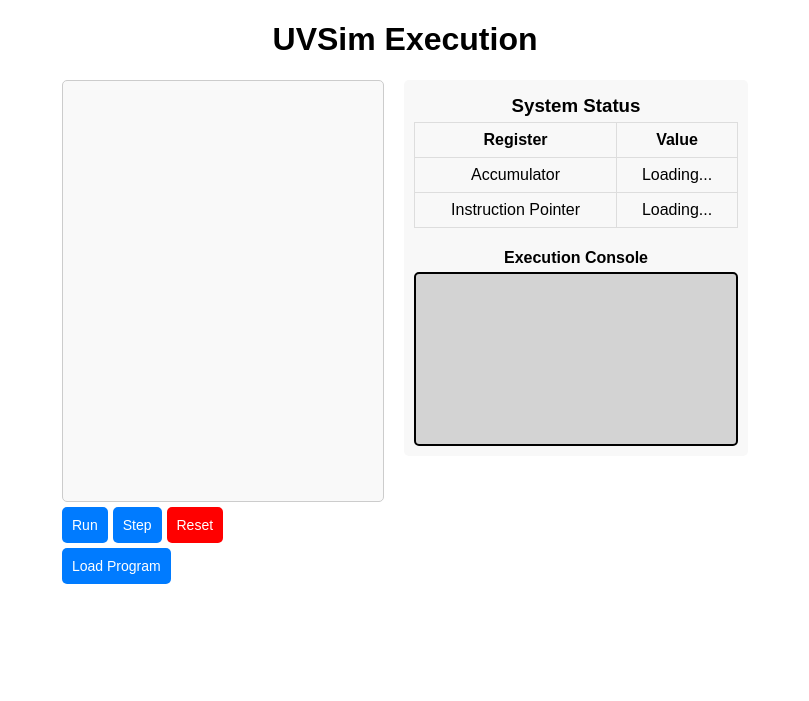
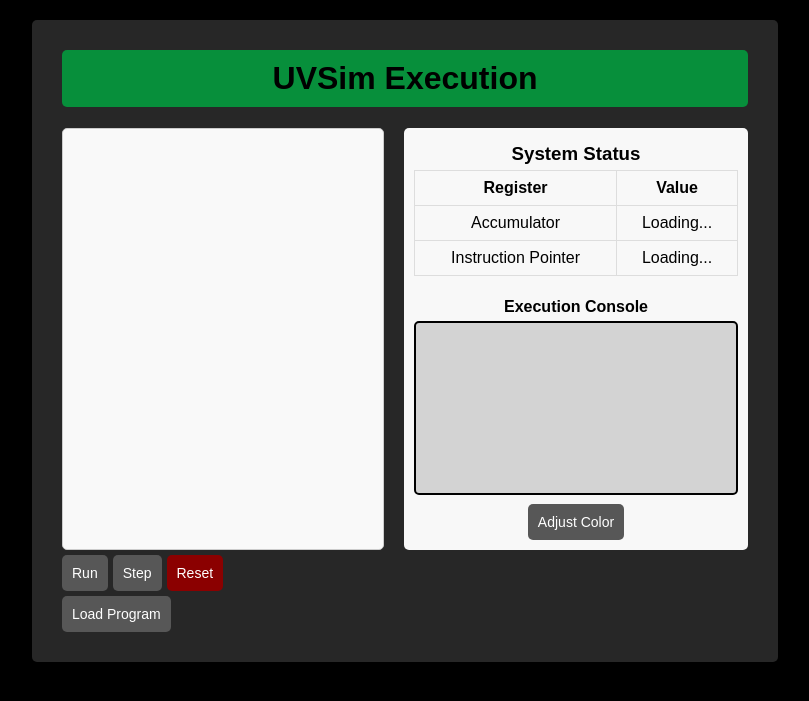
Before and after one commit to lrivera238/UVSim, a Flask app: page / in a window 1280 px wide. Shown: the top 701 px of the page, without its empty margins (235-1044 px from the left). Run offline with Flask 2, Linux system fonts and the light colour scheme; parts of the project's set-up code (start-up, migrations or seed data) failed here and were passed over.

Commit message:
EB - Styalized the page, got custom colors working

```diff
--- a/app/static/script.js
+++ b/app/static/script.js
@@ -236,5 +236,52 @@ function stepInstruction(userInput = null) {
         });
 }
 
+function changeColor() {
+    var r = document.querySelector(':root');
+    let inputs = [];
+    for (let i = 0; i < 4; i++) {
+        let userInput = prompt(`Enter 4 hexadecimal colors:`);
+        if (userInput == "" || userInput == null) {
+            break;
+        }
+        if (userInput[0] != '#') {
+            userInput = "#" + userInput
+        }
+        if (userInput.length > 7) {
+            userInput = userInput.slice(0,7)
+        }
+        inputs.push(userInput);
+    }
+    if (inputs.length == 4) {
+        r.style.setProperty('--backdrop', inputs[0])
+        //localStorage.setItem("--backdrop", str(inputs[0]))
+        r.style.setProperty('--background', inputs[1])
+        //localStorage.setItem("--background", str(inputs[1]))
+        r.style.setProperty('--primary', inputs[2])
+        //localStorage.setItem("--primary", str(inputs[2]))
+        r.style.setProperty('--secondary', inputs[3])
+        //localStorage.setItem("--secondary", str(inputs[3]))
+    }
+}
+
+// quick attempt at saving the config, didn't work but might be useful dead code regardless
+
+/*
+function getCookies() {
+    document.getElementById("refresh").addEventListener("click", (event) => {
+        window.location.reload();
+      });
+    if(localStorage.getItem("--backdrop") != null)
+        document.documentElement.style.setProperty("--backdrop", localStorage.getItem("--backdrop"));
+    if(localStorage.getItem("--background") != null)
+        document.documentElement.style.setProperty("--background", localStorage.getItem("--background"));
+    if(localStorage.getItem("--primary") != null)
+        document.documentElement.style.setProperty("--primary", localStorage.getItem("--primary"));
+    if(localStorage.getItem("--secondary") != null)
+        document.documentElement.style.setProperty("--secondary", localStorage.getItem("--secondary"));
+}
+*/
 // Fetch memory and status on page load
 window.onload = fetchMemory;
+
+// window.onload = getCookies;
--- a/app/static/styles.css
+++ b/app/static/styles.css
@@ -1,7 +1,32 @@
+:root {
+    --backdrop: #000000;
+    --background: #272727;
+    --primary: #078f3b;
+    --secondary: #575757;
+}
+
 body {
     font-family: Arial, sans-serif;
     text-align: center;
     margin: 20px;
+}
+
+.backdrop {
+    background-color: var(--backdrop);
+}
+
+.background {
+    background-color: var(--background);
+    padding: 30px;
+    display: inline-block;
+    border-radius: 5px;
+}
+
+.title {
+    background-color: var(--primary);
+    padding: 10px;
+    margin-top: 0px;
+    border-radius: 5px;
 }
 
 .container {
@@ -59,8 +84,8 @@ body {
 
 .memory-input:focus {
     outline: none;
-    border-color: #007BFF;
-    box-shadow: 0 0 5px #007BFF;
+    border-color: var(--primary);
+    box-shadow: 0 0 5px var(--primary);
 }
 
 /* Status table styling */
@@ -100,7 +125,7 @@ body {
 button {
     padding: 10px;
     font-size: 14px;
-    background: #007BFF;
+    background: var(--secondary);
     color: white;
     border: none;
     border-radius: 5px;
@@ -108,16 +133,16 @@ button {
 }
 
 button:hover {
-    background: #0056b3;
+    background: var(--primary);
 }
 
 /* Reset Button */
 .reset-button {
-    background: red;
+    background: rgb(139, 0, 0);
 }
 
 .reset-button:hover {
-    background: darkred;
+    background: rgb(87, 0, 0);
 }
 
 /* Load button specific styles */
@@ -161,14 +186,14 @@ button:hover {
     padding: 8px 16px;
     font-size: 14px;
     border: none;
-    background: #007BFF;
+    background: var(--secondary);
     color: white;
     border-radius: 5px;
     cursor: pointer;
 }
 
 .modal-buttons button:hover {
-    background: #0056b3;
+    background: var(--primary);
 }
 
 .hidden {
@@ -179,7 +204,7 @@ button:hover {
 .highlight {
     background-color: lightgrey !important;
     font-weight: bold;
-    border: 2px solid red;
+    border: 2px solid var(--primary);
 }
 
 /* Execution Console */
--- a/app/templates/index.html
+++ b/app/templates/index.html
@@ -9,8 +9,9 @@
     <link rel="stylesheet" href="{{ url_for('static', filename='styles.css') }}">
 </head>
 
-<body>
-    <h1>UVSim Execution</h1>
+<body class="backdrop">
+    <div class="background">
+        <h1 class="title">UVSim Execution</h1>
 
         <!-- Execution Message -->
 
@@ -52,6 +53,7 @@
                 <div class="console-container">
                     <div id="execution-message"></div>
                 </div>
+                <button style="margin-top: 9.5px;" onclick="changeColor()">Adjust Color</button>
             </div>
         </div>
 
@@ -66,11 +68,12 @@
                 </div>
             </div>
         </div>
-
+<!--
         <script>
             const API_BASE = "{{ API_BASE }}"; // Flask injects API_BASE here
             console.log("Using API:", API_BASE);
-    </script>
+        </script>-->
+    </div>
 
 </body>
 
```
Lines whose indentation alone changed are shown as unchanged.
